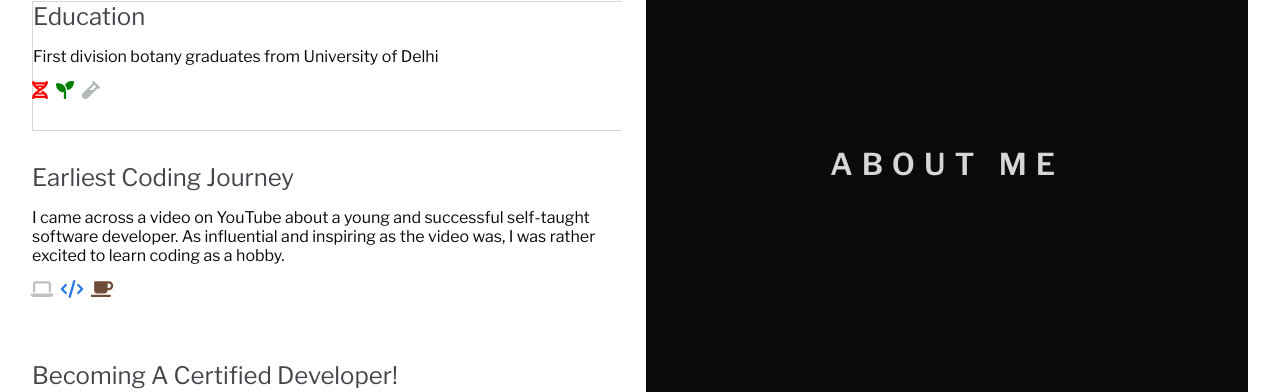
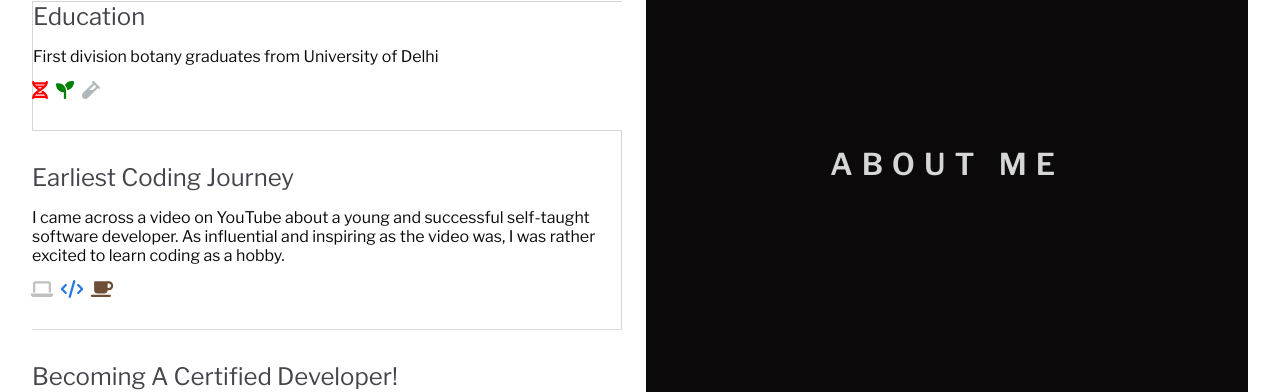
Before and after one commit to Tsedhondup/Portfolio, a React (Create React App) app: page /About in a window 1280 px wide. Shown: the part 199-591 px from the top of the page. Built offline with nearby package versions, Linux system fonts and the light colour scheme.

Commit message:
animation applied to coding-journey section

```diff
--- a/src/Components/AboutFirst/AboutFirst.js
+++ b/src/Components/AboutFirst/AboutFirst.js
@@ -169,7 +169,23 @@ const AboutFirst = () => {
           </motion.div>
         </motion.section>
         {/* Earliest coding journey */}
-        <section className="about-text about-text-journey">
+        <motion.section
+          className="about-text about-text-journey"
+          initial={{
+            borderRight: "1px solid rgba(0,0,0,0)",
+            borderBottom: "1px solid rgba(0,0,0,0)",
+          }}
+          whileInView={{
+            borderRight: "1px solid #d6d6d6",
+            borderBottom: "1px solid #d6d6d6",
+            transition: {
+              ease: "linear",
+              borderRight: { duration: 1.5, delay: 3.5 },
+              borderBottom: { duration: 1.5, delay: 5.5 },
+            },
+          }}
+          viewport={{ once: true, amount: 1 }}
+        >
           <h3 className="about-text__title">Earliest coding journey</h3>
 
           <p className="about-text__para">
@@ -195,7 +211,7 @@ const AboutFirst = () => {
               className="about-text__icon-container--icons about-text__icon-container--icon-coffee"
             />
           </div>
-        </section>
+        </motion.section>
         {/* Becoming a certified developer! */}
         <section className="about-text about-text-certification">
           <h3 className="about-text__title">Becoming a certified developer!</h3>
```
